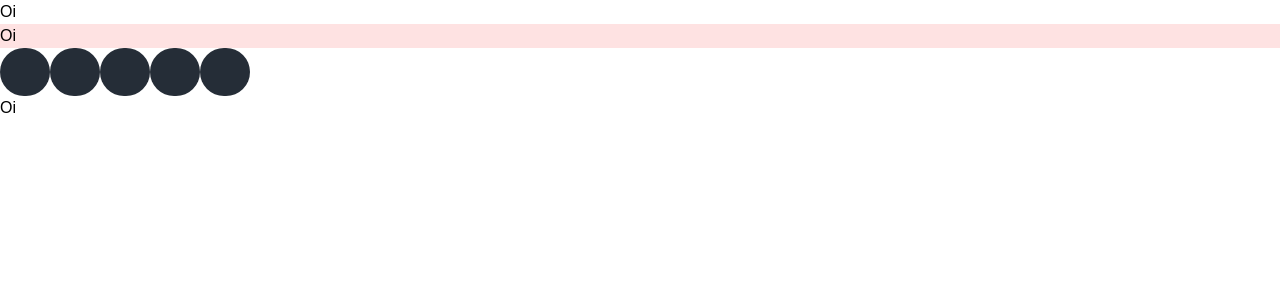
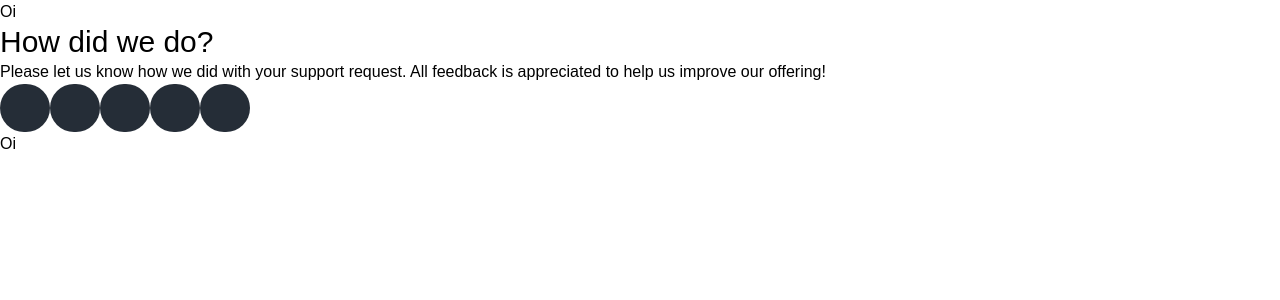
Before and after one commit to viniciussnitram/interactive-rating-component-reactjs, a Next.js app: page / in a window 1280 px wide. Shown: the top 300 px of the page. Built offline with nearby package versions, Linux system fonts and the light colour scheme.

Commit message:
style: Increased the font-size of h1 tag

```diff
--- a/src/components/description/Description.jsx
+++ b/src/components/description/Description.jsx
@@ -1,5 +1,12 @@
 export function Description() {
     return (
-        <p className="bg-red-100">Oi</p>
+        <section>
+            <h1 className="text-3xl">How did we do?</h1>
+            <p>
+                Please let us know how we did with your support
+                request. All feedback is appreciated to help us
+                improve our offering!
+            </p>
+        </section>
     );
 }
```
